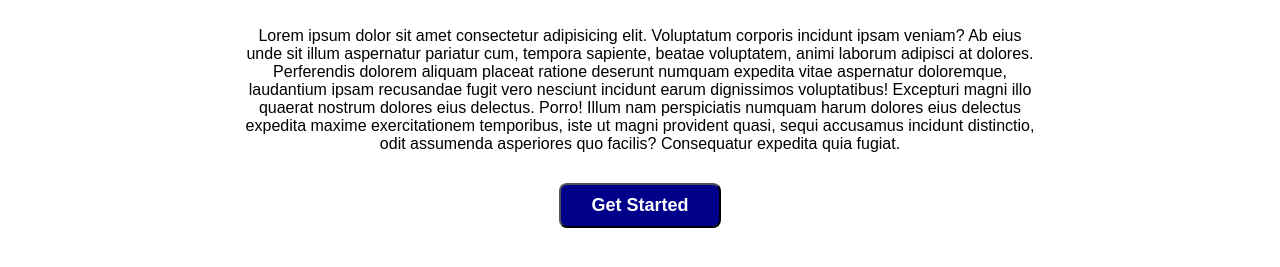
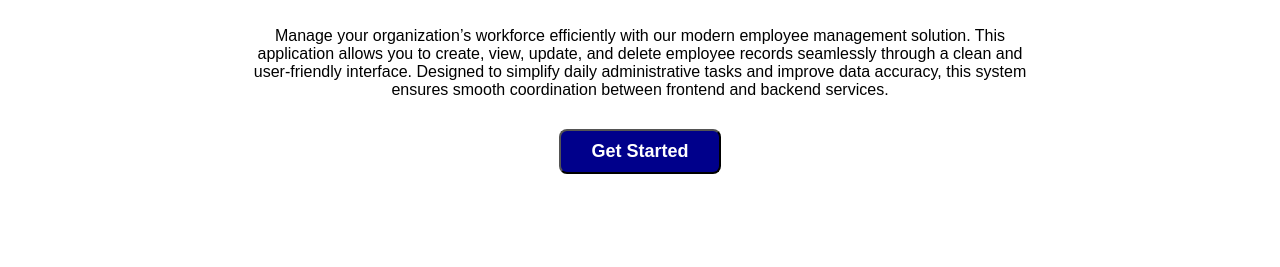
Before and after one commit to iamaadityakr/CRUD-APP, a plain HTML site: page index.html in a window 1280 px wide. Shown: the part 325-592 px from the top of the page. Drawn offline with Linux system fonts and the light colour scheme.

Commit message:
Modify Hero - container

```diff
--- a/index.html
+++ b/index.html
@@ -26,15 +26,9 @@
         <header>
             <h1>Employee Management</h1>
         </header>
-        <p>Lorem ipsum dolor sit amet consectetur adipisicing elit. Voluptatum corporis incidunt ipsam veniam? Ab eius
-            unde sit illum aspernatur pariatur cum, tempora sapiente, beatae voluptatem, animi laborum adipisci at
-            dolores.
-            Perferendis dolorem aliquam placeat ratione deserunt numquam expedita vitae aspernatur doloremque,
-            laudantium ipsam recusandae fugit vero nesciunt incidunt earum dignissimos voluptatibus! Excepturi magni
-            illo quaerat nostrum dolores eius delectus. Porro!
-            Illum nam perspiciatis numquam harum dolores eius delectus expedita maxime exercitationem temporibus, iste
-            ut magni provident quasi, sequi accusamus incidunt distinctio, odit assumenda asperiores quo facilis?
-            Consequatur expedita quia fugiat.</p>
+        <p>Manage your organization’s workforce efficiently with our modern employee management solution.
+        This application allows you to create, view, update, and delete employee records seamlessly through a clean and user-friendly interface.
+        Designed to simplify daily administrative tasks and improve data accuracy, this system ensures smooth coordination between frontend and backend services.</p>
 
             <div class="btn-container">
                 <button>Get Started</button>
```
